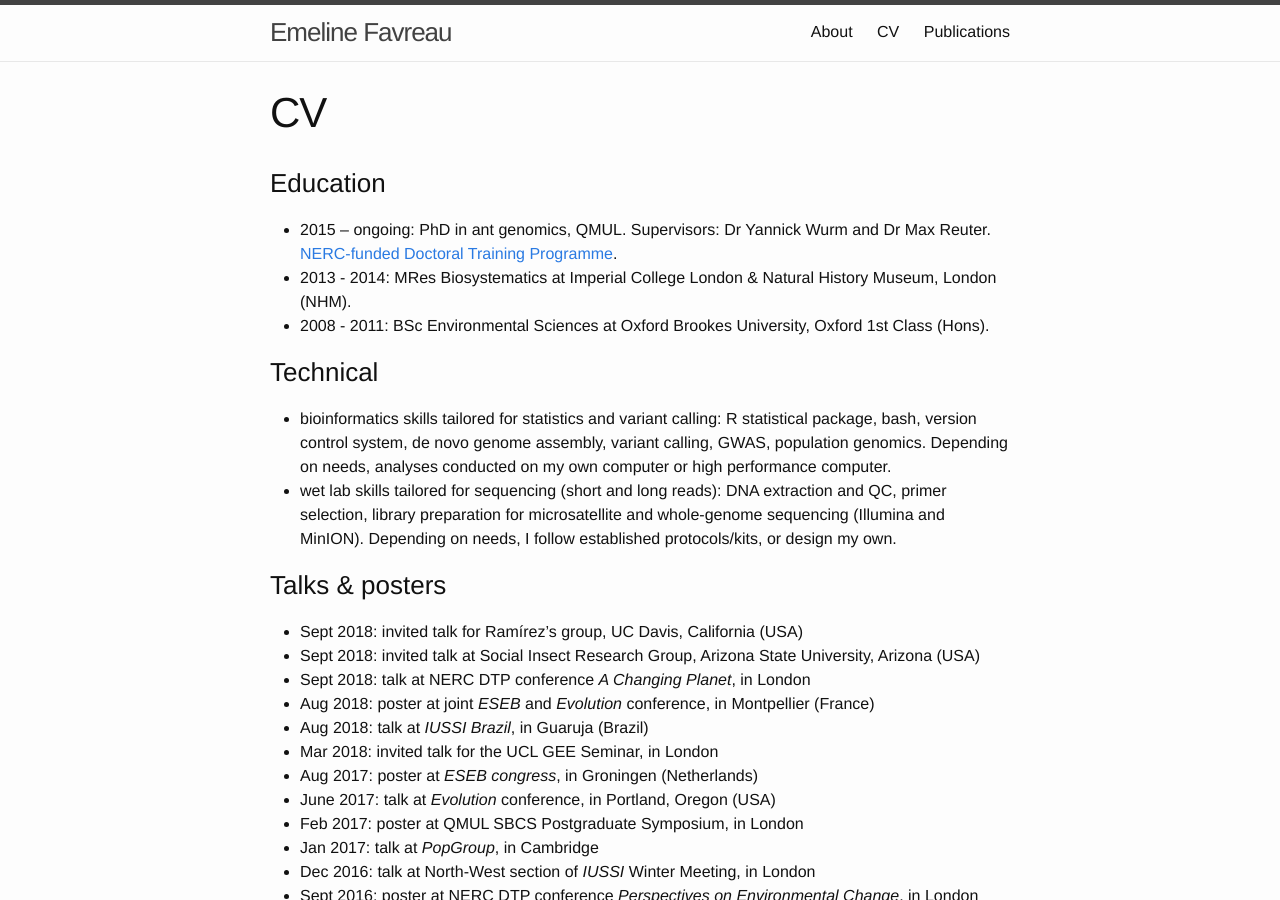
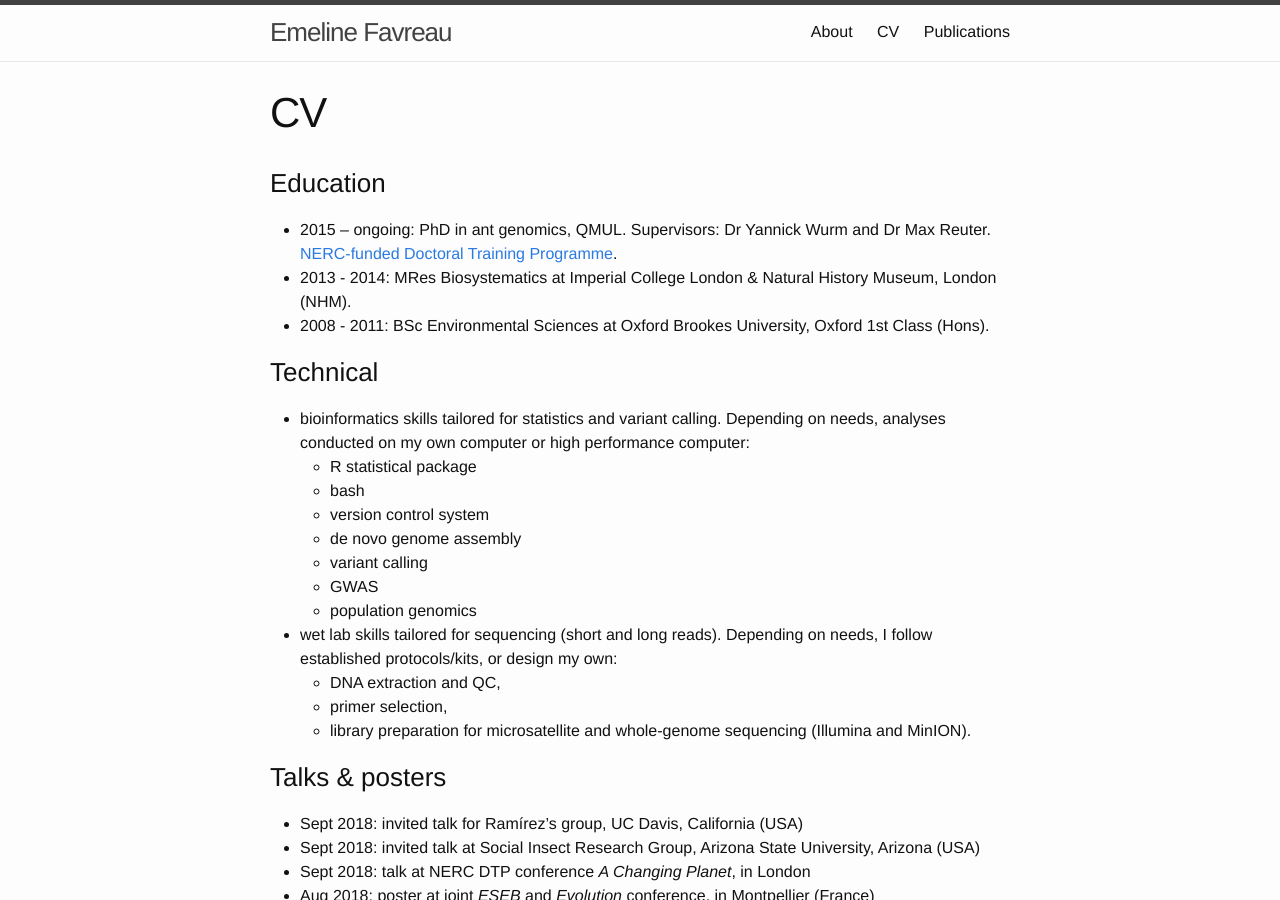
Before and after one commit to EmelineFavreau/EmelineFavreau.github.io, a Jekyll site: the page built from cv.md, in a window 1280 px wide and 900 px high. Built offline with Jekyll 4.4.1, drawn with Linux system fonts in a browser that asks for light colours.

Commit message:
add competences to cv

```diff
--- a/cv.md
+++ b/cv.md
@@ -9,8 +9,21 @@
 - 2008 - 2011: BSc Environmental Sciences at Oxford Brookes University, Oxford 1st Class (Hons).
 
 ### Technical
-- bioinformatics skills tailored for statistics and variant calling: R statistical package, bash, version control system, de novo genome assembly, variant calling, GWAS, population genomics. Depending on needs, analyses conducted on my own computer or high performance computer.
-- wet lab skills tailored for sequencing (short and long reads): DNA extraction and QC, primer selection, library preparation for microsatellite and whole-genome sequencing (Illumina and MinION). Depending on needs, I follow established protocols/kits, or design my own.
+- bioinformatics skills tailored for statistics and variant calling. Depending on needs, analyses conducted on my own computer or high performance computer:
+   - R statistical package
+   - bash
+   - version control system
+   - de novo genome assembly
+   - variant calling
+   - GWAS
+   - population genomics
+
+- wet lab skills tailored for sequencing (short and long reads). Depending on needs, I follow established protocols/kits, or design my own:
+   - DNA extraction and QC,
+   - primer selection,
+   - library preparation for microsatellite and whole-genome sequencing (Illumina and MinION).
+
+
 
 ### Talks & posters
 - Sept 2018: invited talk for Ramírez's group, UC Davis, California (USA)
```
Also changed, not shown: README.md.
